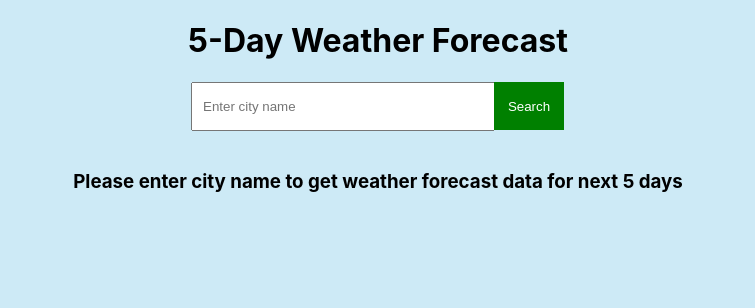
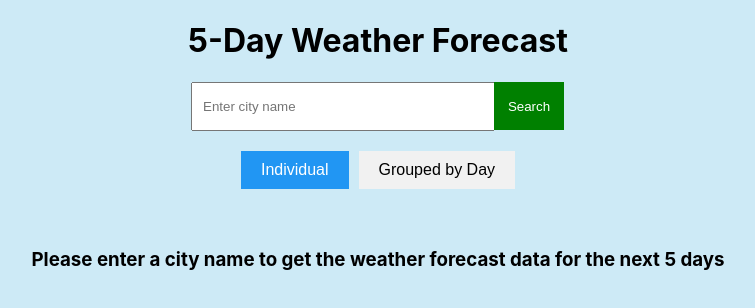
Before and after one commit to Lokeshjana/Weather_Forecast, a React (Create React App) app: page / in a window 1280 px wide. Shown: the top 308 px of the page, without its empty margins (262-1017 px from the left). Built offline with nearby package versions, Linux system fonts and the light colour scheme.

Commit message:
Adding Tabs and styling changes

```diff
--- a/src/App.css
+++ b/src/App.css
@@ -6,15 +6,14 @@
   display: flex;
   flex-wrap: wrap;
   justify-content: center;
-  margin-top: 20px;
 }
-
 .weather-card h2 {
   margin-bottom: 10px;
 }
 
 .weather-card p {
   margin: 5px 0;
+  width: 100%;
 }
 
 .weather-card {
@@ -65,3 +64,49 @@
   width: 280px;
   padding: 10px;
 }
+
+.tabs {
+  margin: 20px 0;
+}
+
+.tab {
+  padding: 10px 20px;
+  cursor: pointer;
+  background-color: #f1f1f1;
+  border: none;
+  margin: 0 5px;
+  font-size: 16px;
+}
+
+.tab.active {
+  background-color: #2196f3;
+  color: white;
+}
+
+.weather-card.full-width {
+  width: 100% !important;
+  height: 100% !important;
+  max-width: 800px;
+}
+
+.weather-content img {
+  width: 50px;
+  height: 50px;
+}
+
+.weather-content {
+  display: flex;
+  flex-direction: column;
+  align-items: center;
+}
+
+.weather-row {
+  display: flex;
+  justify-content: space-between;
+  width: 100%;
+}
+
+.no-data-found {
+  text-align: center;
+  margin-top: 20px;
+}
--- a/src/App.js
+++ b/src/App.js
@@ -2,27 +2,24 @@ import React, { useEffect, useState } from "react";
 import "./App.css";
 import AOS from "aos";
 import 'aos/dist/aos.css';
+
 const API_KEY = "1635890035cbba097fd5c26c8ea672a1";
 const BASE_URL = "https://api.openweathermap.org/data/2.5/forecast";
 
 function App() {
   const [forecastData, setForecastData] = useState([]);
   const [city, setCity] = useState("");
+  const [loading, setLoading] = useState(false);
+  const [error, setError] = useState("");
+  const [activeTab, setActiveTab] = useState("individual");
 
   useEffect(() => {
     AOS.init();
   }, []);
 
-  const NoDataFound = () => {
-    return (
-      <div className="no-data-found">
-        <h3>No Data Found</h3>
-        <p>Sorry, no weather data is available for the selected city.</p>
-      </div>
-    );
-  };
-
   const fetchData = async (city) => {
+    setLoading(true);
+    setError("");
     try {
       const response = await fetch(
         `${BASE_URL}?q=${city}&appid=${API_KEY}&units=metric`
@@ -44,23 +41,36 @@ function App() {
       });
       setForecastData(nextFiveDays);
     } catch (error) {
-      console.error("Error fetching weather data:", error);
+      setError("No data found for your search");
+      console.error(error);
+    } finally {
+      setLoading(false);
     }
   };
 
-  const handleSubmit = async (e) => {
+  const handleSubmit = (e) => {
     e.preventDefault();
-    try {
+    if (city) {
       fetchData(city);
-    } catch (error) {
-      console.error("Error fetching weather data:", error);
     }
+  };
+
+  const groupByDay = (data) => {
+    const groupedData = data.reduce((acc, item) => {
+      const date = new Date(item.dt * 1000).toLocaleDateString("en-US");
+      if (!acc[date]) {
+        acc[date] = [];
+      }
+      acc[date].push(item);
+      return acc;
+    }, {});
+    return Object.entries(groupedData);
   };
 
   return (
     <div className="App">
       <h1>
-        5-Day Weather Forecast {city && forecastData?.length > 0 && "- " + city}
+        5-Day Weather Forecast {city && forecastData.length > 0 && `- ${city}`}
       </h1>
       <form onSubmit={handleSubmit}>
         <input
@@ -69,6 +79,7 @@ function App() {
           onChange={(e) => {
             setCity(e.target.value);
             setForecastData([]);
+            setError("");
           }}
           placeholder="Enter city name"
           className="input_btn"
@@ -77,11 +88,31 @@ function App() {
           Search
         </button>
       </form>
+      <div className="tabs">
+        <button
+          className={`tab ${activeTab === "individual" ? "active" : ""}`}
+          onClick={() => setActiveTab("individual")}
+        >
+          Individual
+        </button>
+        <button
+          className={`tab ${activeTab === "grouped" ? "active" : ""}`}
+          onClick={() => setActiveTab("grouped")}
+        >
+          Grouped by Day
+        </button>
+      </div>
       <div className="forecast-container">
-        {forecastData?.length > 0 &&
+        {loading && <p>Loading...</p>}
+        {error && (
+          <div className="no-data-found">
+            <h3>No Data Found</h3>
+            <p>{error}</p>
+          </div>
+        )}
+        {forecastData.length > 0 && activeTab === "individual" && (
           forecastData.map((day, index) => (
-            <div data-aos="fade-up">
-              <div className="weather-card" key={index}>
+            <div key={index} data-aos="fade-up" className="weather-card">
               <div className="weather-content">
                 <img
                   className="sun"
@@ -98,17 +129,30 @@ function App() {
                 <p>Description: {day.weather[0].description}</p>
               </div>
             </div>
+          ))
+        )}
+        {forecastData.length > 0 && activeTab === "grouped" && (
+          groupByDay(forecastData).map(([date, items], index) => (
+            <div key={index} data-aos="fade-up" className="weather-card full-width">
+              <div className="weather-content">
+                <h2>{date + ' - ' + new Date(items[0]?.dt * 1000).toLocaleDateString("en-US", {
+                  weekday: "long",
+                })}</h2>
+                {items.map((item, idx) => (
+                  <div key={idx} className="weather-row">
+                    <p>{new Date(item.dt * 1000).toLocaleTimeString()}</p>
+                    <p>Temperature: {item.main.temp}°C</p>
+                    <p>Description: {item.weather[0].description}</p>
                   </div>
                 ))}
-        {city === "" ? (
+              </div>
+            </div>
+          ))
+        )}
+        {!loading && !error && forecastData.length === 0 && (
           <div className="no-data-found">
-            <h3>
-              Please enter city name to get weather forecast data for next 5
-              days{" "}
-            </h3>
+            <h3>Please enter a city name to get the weather forecast data for the next 5 days</h3>
           </div>
-        ) : (
-          city && forecastData?.length === 0 && <NoDataFound />
         )}
       </div>
     </div>
```
Lines whose indentation alone changed are shown as unchanged.
